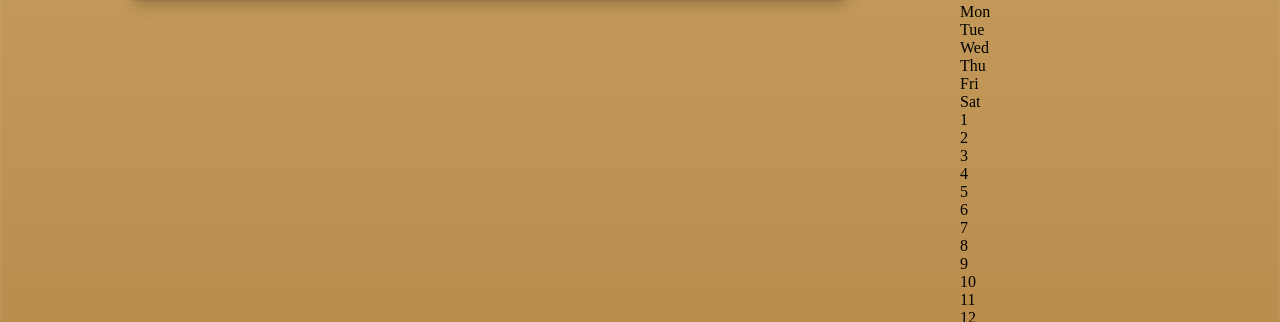
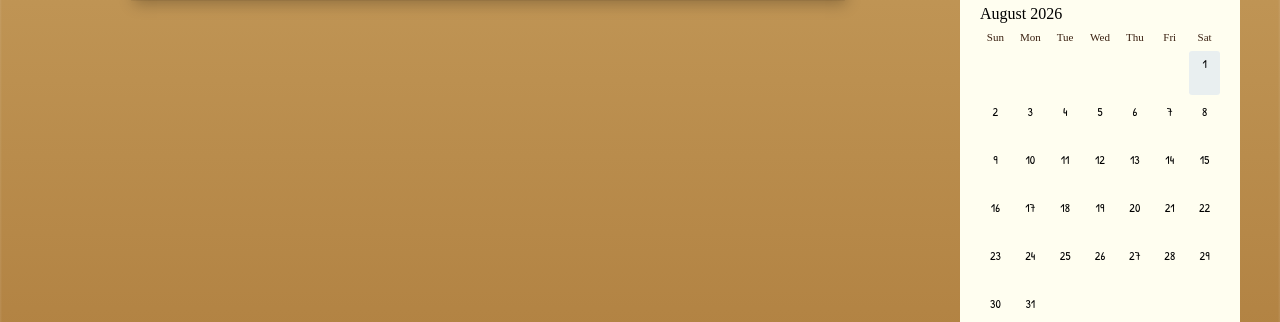
Before and after one commit to matontim/studydesk, a plain HTML site: page index.html in a window 1280 px wide. Both pictures are taken after a click on the button "Month". Shown: the part 478-800 px from the top of the page. Drawn offline with Linux system fonts and the light colour scheme.

Commit message:
fix: properly render dots on calendar due dates

```diff
--- a/script.js
+++ b/script.js
@@ -127,7 +127,8 @@ function renderWeekView() {
         if (isToday) dayE1.classList.add('today');
 
         const dayAssignments = assignments.filter(function(a) {
-            return a.due === day.toISOString().split('T')[0];
+            const dateStr = `${day.getFullYear()}-${String(day.getMonth() + 1).padStart(2, '0')}-${String(day.getDate()).padStart(2, '0')}`;
+            return a.due === dateStr;
         });
 
         dayE1.innerHTML = `
@@ -149,6 +150,13 @@ function renderMonthView() {
     const year = today.getFullYear();
     const month = today.getMonth();
 
+    const monthNames = ['January', 'February', 'March', 'April', 'May', 'June', 'July', 'August', 'September', 'October', 'November', 'December'];
+
+    const monthHeader = document.createElement('div');
+    monthHeader.classList.add('cal-month-title');
+    monthHeader.textContent = `${monthNames[month]} ${year}`;
+    grid.appendChild(monthHeader);
+
     const firstDay = new Date(year, month, 1);
     const lastDay = new Date(year, month + 1, 0);
     const days = ['Sun', 'Mon', 'Tue', 'Wed', 'Thu', 'Fri', 'Sat'];
@@ -168,7 +176,7 @@ function renderMonthView() {
 
     for (let d = 1; d <= lastDay.getDate(); d++) {
         const date = new Date(year, month, d);
-        const dateStr = date.toISOString().split('T')[0];
+        const dateStr = `${year}-${String(month + 1).padStart(2, '0')}-${String(d).padStart(2, '0')}`;
 
         const dayE1 = document.createElement('div');
         dayE1.classList.add('cal-day');
@@ -251,4 +259,3 @@ renderAssignments();
 renderDueSoon();
 renderBinders();
 renderWeekView();
-renderMonthView();
--- a/styles.css
+++ b/styles.css
@@ -264,3 +264,46 @@ tr:nth-child(even) {
 .note:nth-child(odd):hover {
     transform: rotate(1deg) translateY(-4px);
 }
+
+/* CALENDAR */
+#calendar-grid {
+    display: grid;
+    grid-template-columns: repeat(7, 1fr);
+    gap: 4px;
+    background-color: #fffef0;
+    padding: 20px;
+}
+
+.cal-month-title {
+    grid-column: 1 / -1;
+}
+
+.cal-header-cell {
+    text-align: center;
+    font-family: 'Special Elite', serif;
+    font-size: 11px;
+    color: #3a2010;
+    padding: 4px 0;
+}
+
+.cal-day {
+    text-align: center;
+    font-family: 'Patrick Hand', cursive;
+    font-size: 12px;
+    padding: 4px 2px;
+    min-height: 36px;
+}
+
+.cal-day.today {
+    background: rgba(200, 216, 240, 0.4);
+    border-radius: 3px;
+}
+
+.cal-dot {
+    display: block;
+    width: 6px;
+    height: 6px;
+    border-radius: 50%;
+    background: #c03020;
+    margin: 2px auto;
+}
```
